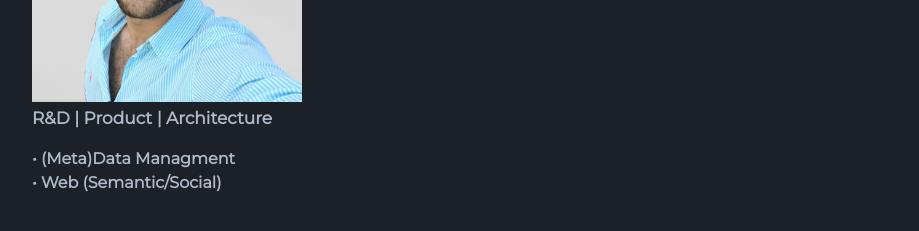
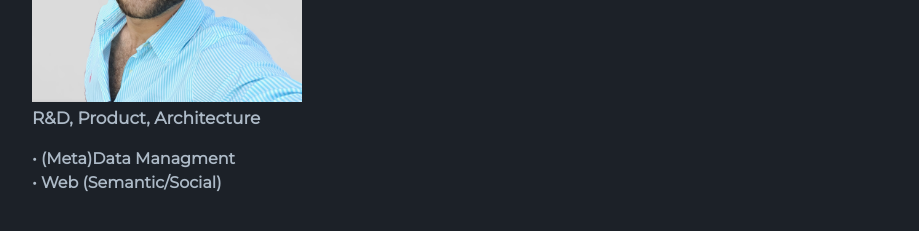
Before and after one commit to n42r/n42r.github.io, a Jekyll site: the page built from index.md, in a window 1280 px wide. Shown: the part 291-522 px from the top of the page, without its empty margins (178-1097 px from the left). Built offline with Jekyll 4.4.1, drawn with Linux system fonts in a browser that asks for light colours; the repository's description, which GitHub fills in, is left out.

Commit message:
working on subheadings/titles

```diff
--- a/_config.yml
+++ b/_config.yml
@@ -2,7 +2,7 @@ logo: /assets/img/logo.png
 show_downloads: false
 theme: jekyll-theme-minimal
 title: Nasr Kasrin
-roles: R&D | Product | Architecture
+roles: R&D, Product, Architecture
 subject1: (Meta)Data Managment
 subject2: Web (Semantic/Social)
 #subject3:
--- a/assets/css/style.scss
+++ b/assets/css/style.scss
@@ -37,6 +37,10 @@ h3 {
  font-size: 17px;
 }
 
+h4 {
+ font-size: 16px;
+}
+
 body {
   font-size: 16px;
 }
```
